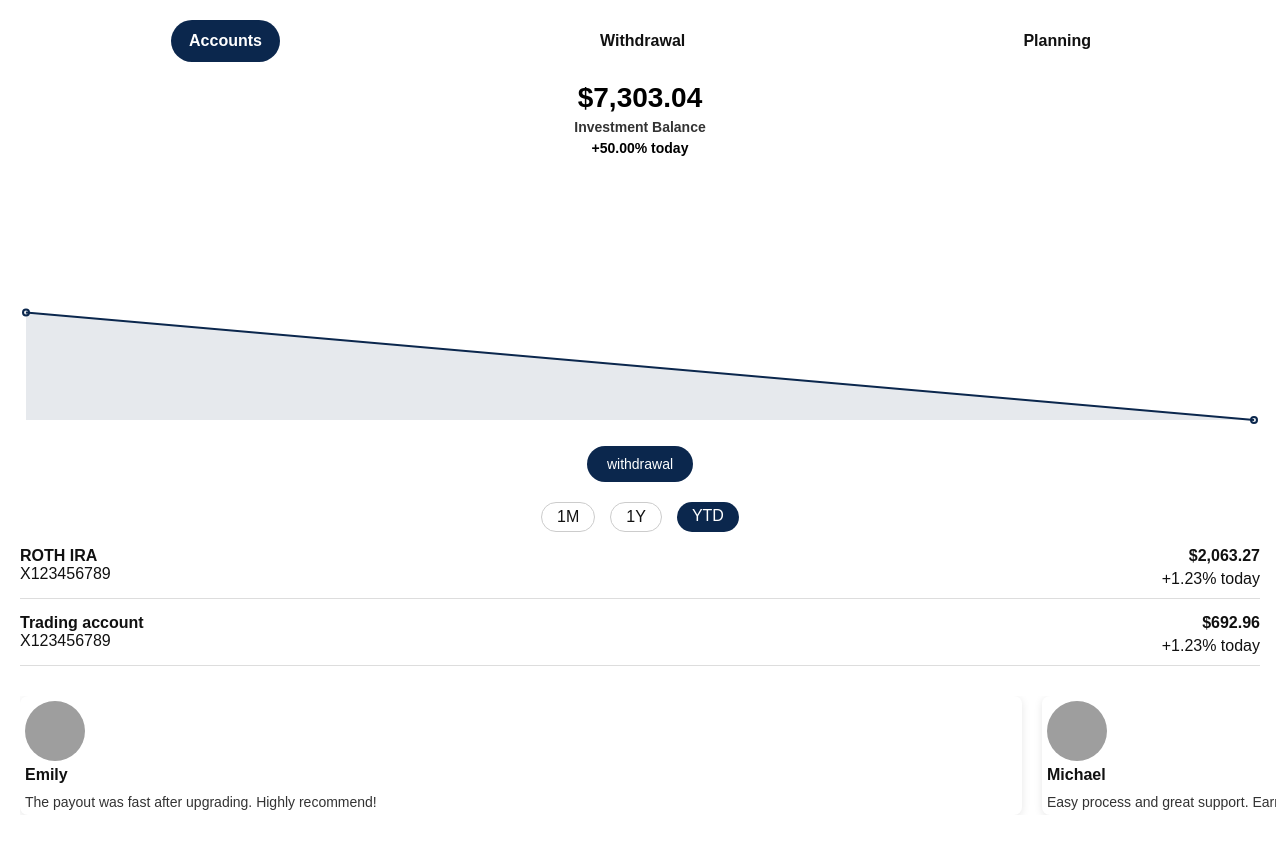
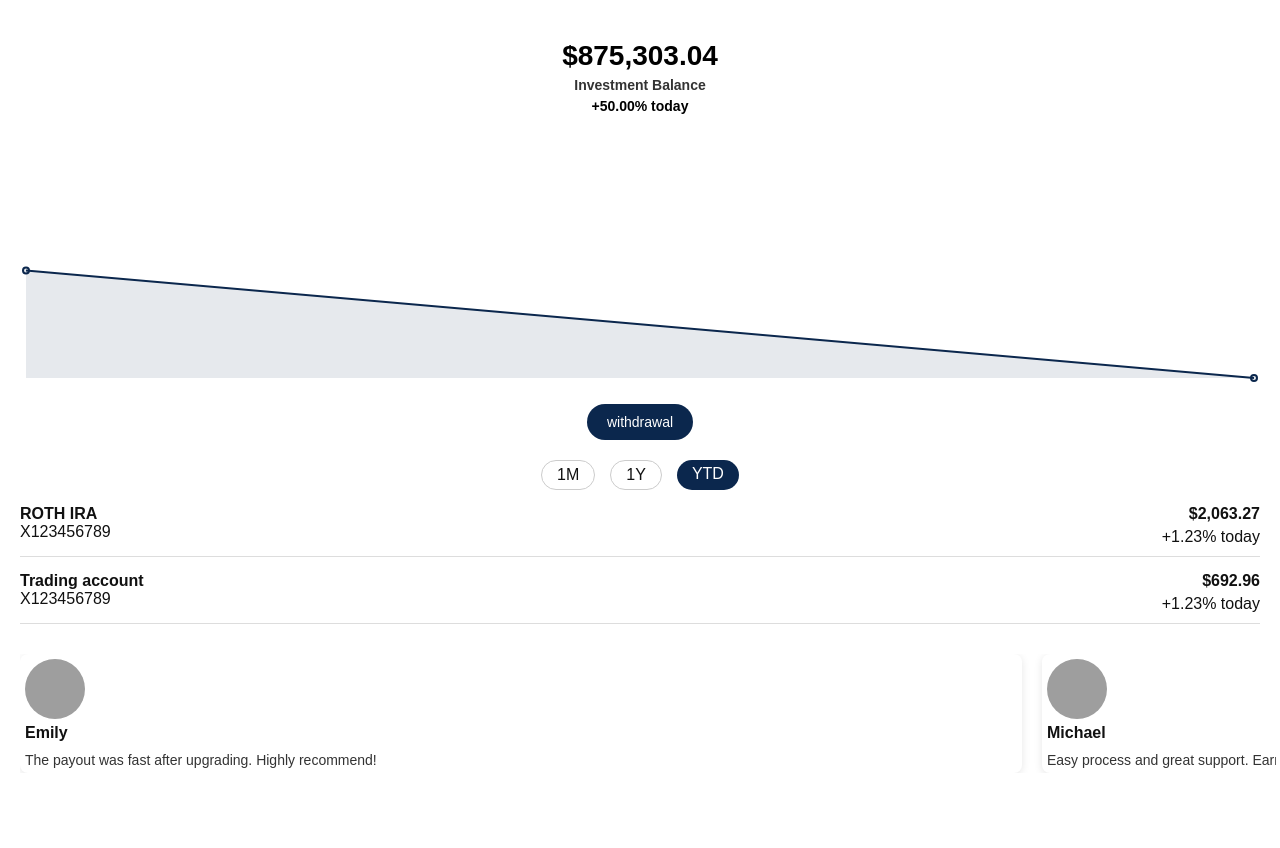
Before and after one commit to cryptocoin-1/Bitcoin-, a plain HTML site: page blog.html in a window 1280 px wide. After the commit the page ends 823 px from the top, so only its background shows below. Drawn offline with nearby package versions, Linux system fonts and the light colour scheme; grey boxes are pictures that could not be loaded.

Commit message:
Update blog.html

```diff
--- a/blog.html
+++ b/blog.html
@@ -192,16 +192,10 @@
 </head>
 <body>
 
-<header>
-  <a href="accounts.html" class="active">Accounts</a>
-  <a href="withdraw.html">Withdrawal</a>
-  <a href="plan.html">Planning</a>
-</header>
-
 <div class="balance-section">
   <h1>
     <a href="anotherpage.html" id="balance" style="color:#000; text-decoration:none;">
-      $7,303.04
+      $875,303.04
     </a>
   </h1>
   <p>Investment Balance</p>
@@ -315,9 +309,7 @@
   setInterval(updateChart,5000);
   updateChart();
 
-  window.addEventListener('load', () => {
-    alert("🎉 You received $7,303.04 for signing up!");
-  });
+
 
   function showLoadingAndRedirect(url) {
     const overlay = document.getElementById("loadingOverlay");
```
